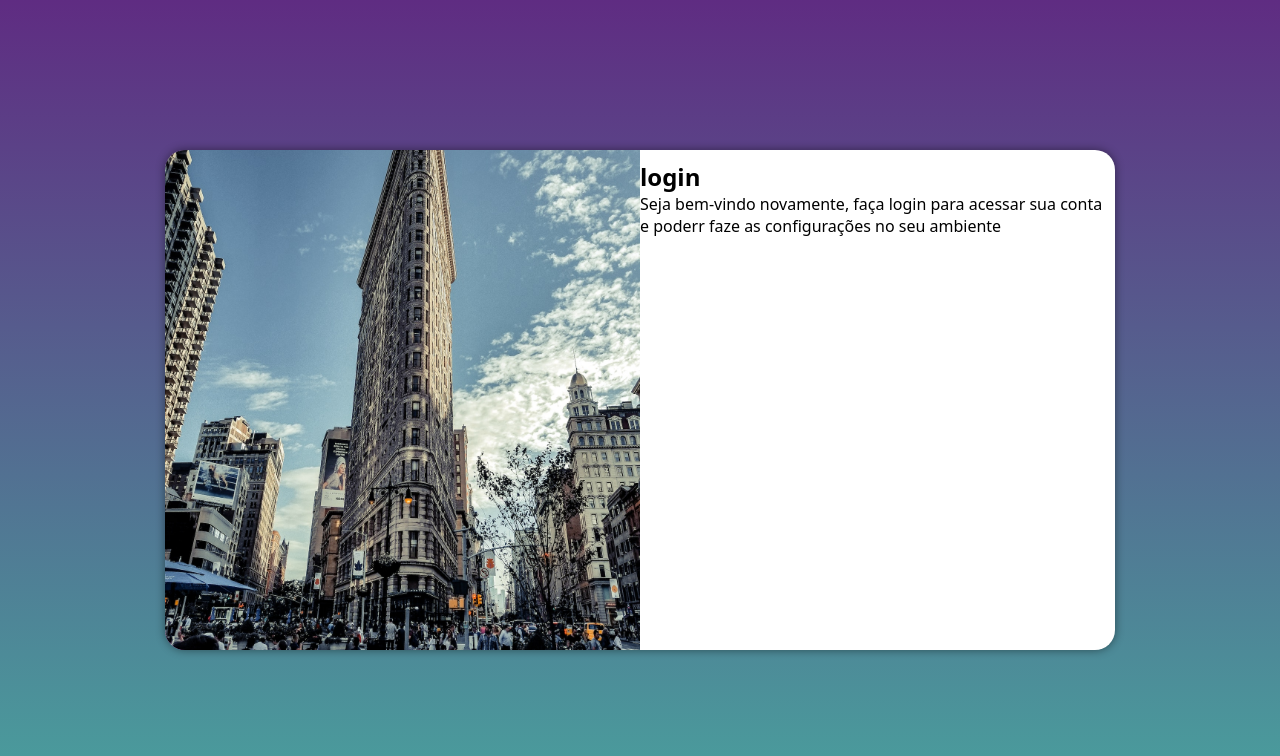
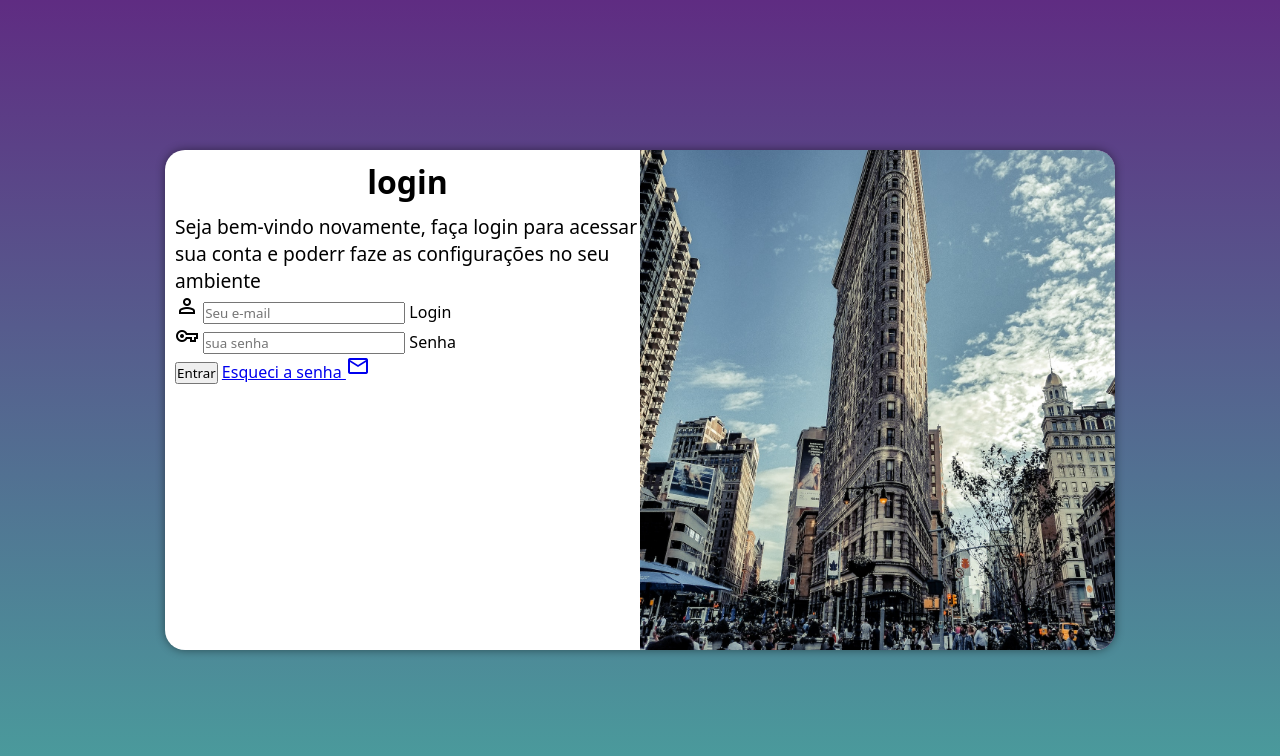
Before and after one commit to MiguelDomingues-Dev/Projeto-login, a plain HTML site: page index.html in a window 1280 px wide. Drawn offline with nearby package versions, Linux system fonts and the light colour scheme.

Commit message:
add o formulario

```diff
--- a/estilos/media-query.css
+++ b/estilos/media-query.css
@@ -36,13 +36,21 @@ Extra large screens, TV – 1201px, and more. */
   }
 
   section#login > div#imagem {
-    float: left;
+    float: right;
     width: 50%;
     height: 100%;
   }
 
   section#login > div#formuláro {
-    float: right;
+    float: left;
     width: 50%;
   }
+
+  div#formulario > h1 {
+    font-size: 2em;
+  }
+
+  div#formulario > p {
+    font-size: 1.2em;
 }
+}
--- a/estilos/style.css
+++ b/estilos/style.css
@@ -55,3 +55,12 @@ section#login {
   display: block;
   padding: 10px;
 }
+
+div#formulario > h1 {
+  text-align: center;
+  margin-bottom: 10px;
+}
+
+div#formulario > p {
+  font-size: 0.8em;
+}
--- a/index.html
+++ b/index.html
@@ -5,6 +5,7 @@
   <meta http-equiv="X-UA-Compatible" content="IE=edge">
   <meta name="viewport" content="width=device-width, initial-scale=1.0">
   <title>Login</title>
+  <link rel="stylesheet" href="https://fonts.googleapis.com/css2?family=Material+Symbols+Outlined:opsz,wght,FILL,GRAD@20..48,100..700,0..1,-50..200" />
   <link rel="stylesheet" href="./estilos/style.css">
   <link rel="stylesheet" href="./estilos/media-query.css">
 </head>
@@ -17,8 +18,23 @@
         <div id="formulario">
             <h1>login</h1>
             <p>Seja bem-vindo novamente, faça login para acessar sua conta e poderr faze as configurações no seu ambiente</p>
-            <form action="login.js" method="post">
-
+            <form action="login.js" method="post" autocomplete="on">
+              <div class="campo">
+                <i class="material-symbols-outlined">
+                  person
+                </i>
+                <input type="email" name="login" id="ilogin" placeholder="Seu e-mail" autocomplete="email" required maxlength="30">
+                <label for="ilogin">Login</label>
+              </div>
+              <div class="campo">
+                <i class="material-symbols-outlined">
+                  vpn_key
+                </i>
+                <input type="password" name="senha" id="isenha" placeholder="sua senha" autocomplete="current-password" required minlength="8" maxlength="20">
+                <label for="isenha">Senha</label>
+              </div>
+              <input type="submit" value="Entrar">
+              <a href="#">Esqueci a senha <i class="material-symbols-outlined">Mail</i></a>
             </form>
         </div>
       </section>
```
